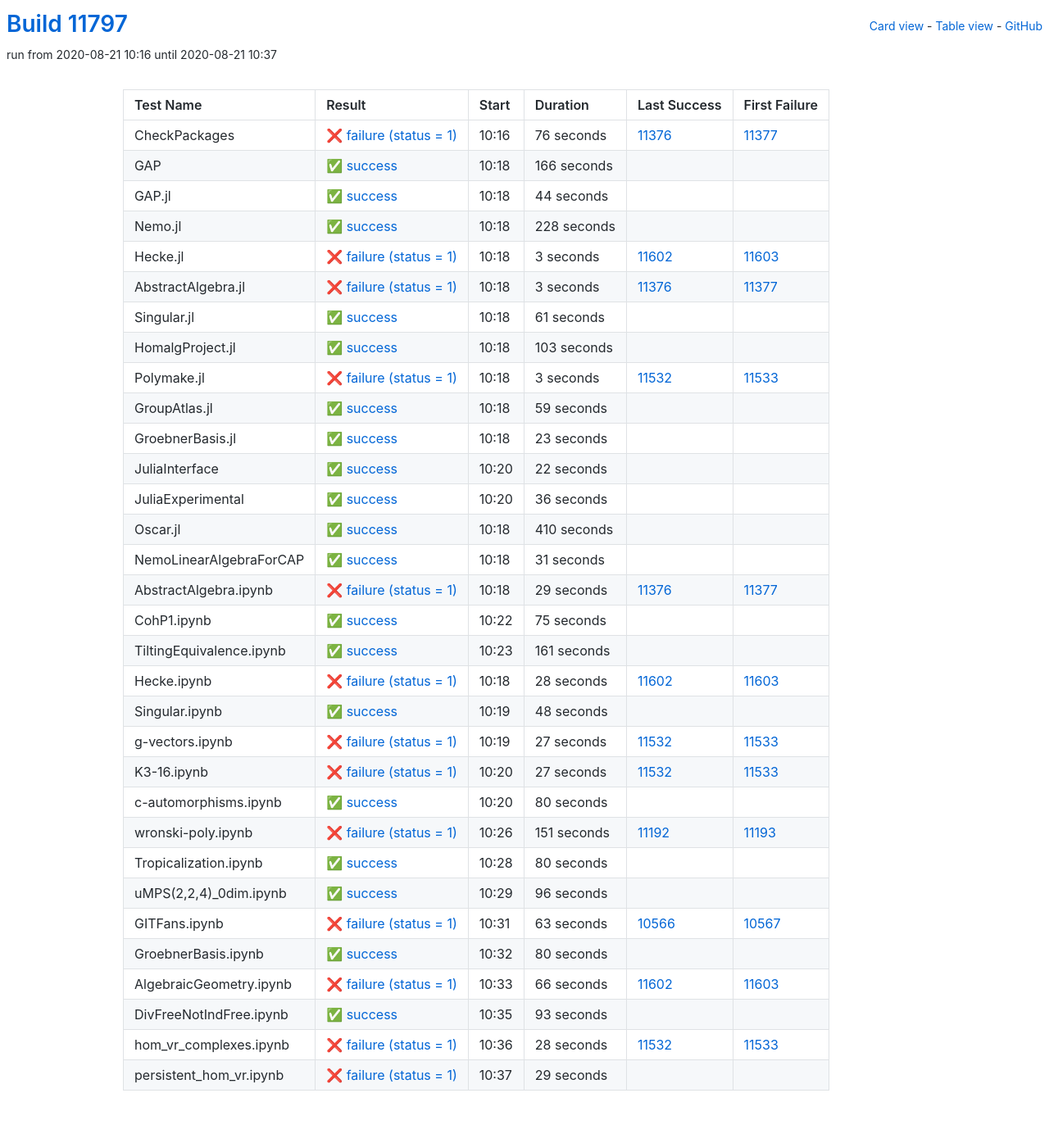
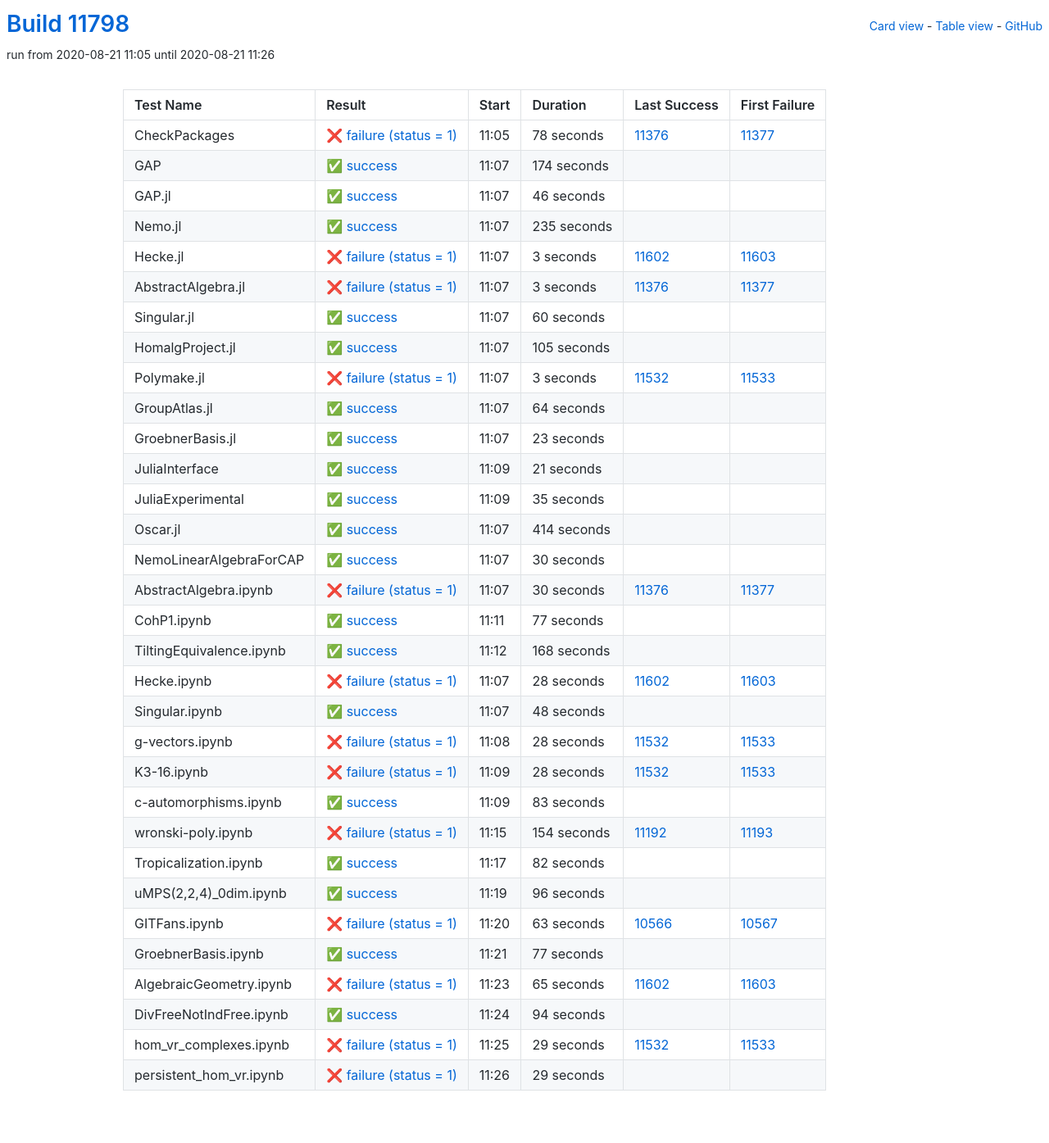
Before and after one commit to oscar-system/oscar-ci-status, a Jekyll site: the page built from table.html, in a window 1280 px wide. Shown: the whole page at 82% size. Built offline with Jekyll 4.4.1, drawn with Linux system fonts in a browser that asks for light colours.

Commit message:
Build #11798

```diff
--- a/_data/ci.yml
+++ b/_data/ci.yml
@@ -1,6 +1,6 @@
 ---
-build: 11797
-build_url: https://oscarci.mathematik.uni-kl.de/job/oscar/11797/
+build: 11798
+build_url: https://oscarci.mathematik.uni-kl.de/job/oscar/11798/
 job: oscar
 organization: oscar-system
 repo: oscar-ci-status
@@ -8,56 +8,56 @@
 tests:
 - name: CheckPackages
   id: checkpackages
-  log: https://oscarci.mathematik.uni-kl.de/job/oscar/11797/artifact/logs/build-11797/CheckPackages.log
-  start: 2020-08-21 10:16
+  log: https://oscarci.mathematik.uni-kl.de/job/oscar/11798/artifact/logs/build-11798/CheckPackages.log
+  start: 2020-08-21 11:05
   success: false
   exitcode: 1
   status: failure
-  duration: 76
+  duration: 78
   last_success: 11376
   last_success_url: https://oscarci.mathematik.uni-kl.de/job/oscar/11376/
   first_failure: 11377
   first_failure_url: https://oscarci.mathematik.uni-kl.de/job/oscar/11377/
 - name: GAP
   id: gap
-  log: https://oscarci.mathematik.uni-kl.de/job/oscar/11797/artifact/logs/build-11797/GAP.log
-  start: 2020-08-21 10:18
+  log: https://oscarci.mathematik.uni-kl.de/job/oscar/11798/artifact/logs/build-11798/GAP.log
+  start: 2020-08-21 11:07
   success: true
   exitcode: 0
   status: success
-  duration: 166
+  duration: 174
   last_success: false
   last_success_url:
   first_failure: false
   first_failure_url:
 - name: GAP.jl
   id: gap-jl
-  log: https://oscarci.mathematik.uni-kl.de/job/oscar/11797/artifact/logs/build-11797/GAP.jl.log
-  start: 2020-08-21 10:18
+  log: https://oscarci.mathematik.uni-kl.de/job/oscar/11798/artifact/logs/build-11798/GAP.jl.log
+  start: 2020-08-21 11:07
   success: true
   exitcode: 0
   status: success
-  duration: 44
+  duration: 46
   last_success: false
   last_success_url:
   first_failure: false
   first_failure_url:
 - name: Nemo.jl
   id: nemo-jl
-  log: https://oscarci.mathematik.uni-kl.de/job/oscar/11797/artifact/logs/build-11797/Nemo.jl.log
-  start: 2020-08-21 10:18
+  log: https://oscarci.mathematik.uni-kl.de/job/oscar/11798/artifact/logs/build-11798/Nemo.jl.log
+  start: 2020-08-21 11:07
   success: true
   exitcode: 0
   status: success
-  duration: 228
+  duration: 235
   last_success: false
   last_success_url:
   first_failure: false
   first_failure_url:
 - name: Hecke.jl
   id: hecke-jl
-  log: https://oscarci.mathematik.uni-kl.de/job/oscar/11797/artifact/logs/build-11797/Hecke.jl.log
-  start: 2020-08-21 10:18
+  log: https://oscarci.mathematik.uni-kl.de/job/oscar/11798/artifact/logs/build-11798/Hecke.jl.log
+  start: 2020-08-21 11:07
   success: false
   exitcode: 1
   status: failure
@@ -68,8 +68,8 @@
   first_failure_url: https://oscarci.mathematik.uni-kl.de/job/oscar/11603/
 - name: AbstractAlgebra.jl
   id: abstractalgebra-jl
-  log: https://oscarci.mathematik.uni-kl.de/job/oscar/11797/artifact/logs/build-11797/AbstractAlgebra.jl.log
-  start: 2020-08-21 10:18
+  log: https://oscarci.mathematik.uni-kl.de/job/oscar/11798/artifact/logs/build-11798/AbstractAlgebra.jl.log
+  start: 2020-08-21 11:07
   success: false
   exitcode: 1
   status: failure
@@ -80,32 +80,32 @@
   first_failure_url: https://oscarci.mathematik.uni-kl.de/job/oscar/11377/
 - name: Singular.jl
   id: singular-jl
-  log: https://oscarci.mathematik.uni-kl.de/job/oscar/11797/artifact/logs/build-11797/Singular.jl.log
-  start: 2020-08-21 10:18
+  log: https://oscarci.mathematik.uni-kl.de/job/oscar/11798/artifact/logs/build-11798/Singular.jl.log
+  start: 2020-08-21 11:07
   success: true
   exitcode: 0
   status: success
-  duration: 61
+  duration: 60
   last_success: false
   last_success_url:
   first_failure: false
   first_failure_url:
 - name: HomalgProject.jl
   id: homalgproject-jl
-  log: https://oscarci.mathematik.uni-kl.de/job/oscar/11797/artifact/logs/build-11797/HomalgProject.jl.log
-  start: 2020-08-21 10:18
+  log: https://oscarci.mathematik.uni-kl.de/job/oscar/11798/artifact/logs/build-11798/HomalgProject.jl.log
+  start: 2020-08-21 11:07
   success: true
   exitcode: 0
   status: success
-  duration: 103
+  duration: 105
   last_success: false
   last_success_url:
   first_failure: false
   first_failure_url:
 - name: Polymake.jl
   id: polymake-jl
-  log: https://oscarci.mathematik.uni-kl.de/job/oscar/11797/artifact/logs/build-11797/Polymake.jl.log
-  start: 2020-08-21 10:18
+  log: https://oscarci.mathematik.uni-kl.de/job/oscar/11798/artifact/logs/build-11798/Polymake.jl.log
+  start: 2020-08-21 11:07
   success: false
   exitcode: 1
   status: failure
@@ -116,20 +116,20 @@
   first_failure_url: https://oscarci.mathematik.uni-kl.de/job/oscar/11533/
 - name: GroupAtlas.jl
   id: groupatlas-jl
-  log: https://oscarci.mathematik.uni-kl.de/job/oscar/11797/artifact/logs/build-11797/GroupAtlas.jl.log
-  start: 2020-08-21 10:18
+  log: https://oscarci.mathematik.uni-kl.de/job/oscar/11798/artifact/logs/build-11798/GroupAtlas.jl.log
+  start: 2020-08-21 11:07
   success: true
   exitcode: 0
   status: success
-  duration: 59
+  duration: 64
   last_success: false
   last_success_url:
   first_failure: false
   first_failure_url:
 - name: GroebnerBasis.jl
   id: groebnerbasis-jl
-  log: https://oscarci.mathematik.uni-kl.de/job/oscar/11797/artifact/logs/build-11797/GroebnerBasis.jl.log
-  start: 2020-08-21 10:18
+  log: https://oscarci.mathematik.uni-kl.de/job/oscar/11798/artifact/logs/build-11798/GroebnerBasis.jl.log
+  start: 2020-08-21 11:07
   success: true
   exitcode: 0
   status: success
@@ -140,92 +140,92 @@
   first_failure_url:
 - name: JuliaInterface
   id: juliainterface
-  log: https://oscarci.mathematik.uni-kl.de/job/oscar/11797/artifact/logs/build-11797/JuliaInterface.log
-  start: 2020-08-21 10:20
+  log: https://oscarci.mathematik.uni-kl.de/job/oscar/11798/artifact/logs/build-11798/JuliaInterface.log
+  start: 2020-08-21 11:09
   success: true
   exitcode: 0
   status: success
-  duration: 22
+  duration: 21
   last_success: false
   last_success_url:
   first_failure: false
   first_failure_url:
 - name: JuliaExperimental
   id: juliaexperimental
-  log: https://oscarci.mathematik.uni-kl.de/job/oscar/11797/artifact/logs/build-11797/JuliaExperimental.log
-  start: 2020-08-21 10:20
+  log: https://oscarci.mathematik.uni-kl.de/job/oscar/11798/artifact/logs/build-11798/JuliaExperimental.log
+  start: 2020-08-21 11:09
   success: true
   exitcode: 0
   status: success
-  duration: 36
+  duration: 35
   last_success: false
   last_success_url:
   first_failure: false
   first_failure_url:
 - name: Oscar.jl
   id: oscar-jl
-  log: https://oscarci.mathematik.uni-kl.de/job/oscar/11797/artifact/logs/build-11797/Oscar.jl.log
-  start: 2020-08-21 10:18
+  log: https://oscarci.mathematik.uni-kl.de/job/oscar/11798/artifact/logs/build-11798/Oscar.jl.log
+  start: 2020-08-21 11:07
   success: true
   exitcode: 0
   status: success
-  duration: 410
+  duration: 414
   last_success: false
   last_success_url:
   first_failure: false
   first_failure_url:
 - name: NemoLinearAlgebraForCAP
   id: nemolinearalgebraforcap
-  log: https://oscarci.mathematik.uni-kl.de/job/oscar/11797/artifact/logs/build-11797/NemoLinearAlgebraForCAP.log
-  start: 2020-08-21 10:18
+  log: https://oscarci.mathematik.uni-kl.de/job/oscar/11798/artifact/logs/build-11798/NemoLinearAlgebraForCAP.log
+  start: 2020-08-21 11:07
   success: true
   exitcode: 0
   status: success
-  duration: 31
+  duration: 30
   last_success: false
   last_success_url:
   first_failure: false
   first_failure_url:
 - name: AbstractAlgebra.ipynb
   id: abstractalgebra-ipynb
-  log: https://oscarci.mathematik.uni-kl.de/job/oscar/11797/artifact/logs/build-11797/AbstractAlgebra.ipynb.log
-  start: 2020-08-21 10:18
+  log: https://oscarci.mathematik.uni-kl.de/job/oscar/11798/artifact/logs/build-11798/AbstractAlgebra.ipynb.log
+  start: 2020-08-21 11:07
   success: false
   exitcode: 1
   status: failure
-  duration: 29
+  duration: 30
   last_success: 11376
   last_success_url: https://oscarci.mathematik.uni-kl.de/job/oscar/11376/
   first_failure: 11377
   first_failure_url: https://oscarci.mathematik.uni-kl.de/job/oscar/11377/
 - name: CohP1.ipynb
   id: cohp1-ipynb
-  log: https://oscarci.mathematik.uni-kl.de/job/oscar/11797/artifact/logs/build-11797/CohP1.ipynb.log
-  start: 2020-08-21 10:22
+  log: https://oscarci.mathematik.uni-kl.de/job/oscar/11798/artifact/logs/build-11798/CohP1.ipynb.log
+  start: 2020-08-21 11:11
   success: true
   exitcode: 0
   status: success
-  duration: 75
+  duration: 77
   last_success: false
   last_success_url:
   first_failure: false
   first_failure_url:
 - name: TiltingEquivalence.ipynb
   id: tiltingequivalence-ipynb
-  log: https://oscarci.mathematik.uni-kl.de/job/oscar/11797/artifact/logs/build-11797/TiltingEquivalence.ipynb.log
-  start: 2020-08-21 10:23
+  log: https://oscarci.mathematik.uni-kl.de/job/oscar/11798/artifact/logs/build-11798/TiltingEquivalence.ipynb.log
+  start: 2020-08-21 11:12
   success: true
   exitcode: 0
   status: success
-  duration: 161
+  duration: 168
   last_success: false
   last_success_url:
   first_failure: false
   first_failure_url:
 - name: Hecke.ipynb
   id: hecke-ipynb
-  log: https://oscarci.mathematik.uni-kl.de/job/oscar/11797/artifact/logs/build-11797/Hecke.ipynb.log
-  start: 2020-08-21 10:18
+  log: https://oscarci.mathematik.uni-kl.de/job/oscar/11798/artifact/logs/build-11798/Hecke.ipynb.log
+  start: 2020-08-21 11:07
   success: false
   exitcode: 1
   status: failure
@@ -236,8 +236,8 @@
   first_failure_url: https://oscarci.mathematik.uni-kl.de/job/oscar/11603/
 - name: Singular.ipynb
   id: singular-ipynb
-  log: https://oscarci.mathematik.uni-kl.de/job/oscar/11797/artifact/logs/build-11797/Singular.ipynb.log
-  start: 2020-08-21 10:19
+  log: https://oscarci.mathematik.uni-kl.de/job/oscar/11798/artifact/logs/build-11798/Singular.ipynb.log
+  start: 2020-08-21 11:07
   success: true
   exitcode: 0
   status: success
@@ -248,68 +248,68 @@
   first_failure_url:
 - name: g-vectors.ipynb
   id: g-vectors-ipynb
-  log: https://oscarci.mathematik.uni-kl.de/job/oscar/11797/artifact/logs/build-11797/g-vectors.ipynb.log
-  start: 2020-08-21 10:19
+  log: https://oscarci.mathematik.uni-kl.de/job/oscar/11798/artifact/logs/build-11798/g-vectors.ipynb.log
+  start: 2020-08-21 11:08
   success: false
   exitcode: 1
   status: failure
-  duration: 27
+  duration: 28
   last_success: 11532
   last_success_url: https://oscarci.mathematik.uni-kl.de/job/oscar/11532/
   first_failure: 11533
   first_failure_url: https://oscarci.mathematik.uni-kl.de/job/oscar/11533/
 - name: K3-16.ipynb
   id: k3-16-ipynb
-  log: https://oscarci.mathematik.uni-kl.de/job/oscar/11797/artifact/logs/build-11797/K3-16.ipynb.log
-  start: 2020-08-21 10:20
+  log: https://oscarci.mathematik.uni-kl.de/job/oscar/11798/artifact/logs/build-11798/K3-16.ipynb.log
+  start: 2020-08-21 11:09
   success: false
   exitcode: 1
   status: failure
-  duration: 27
+  duration: 28
   last_success: 11532
   last_success_url: https://oscarci.mathematik.uni-kl.de/job/oscar/11532/
   first_failure: 11533
   first_failure_url: https://oscarci.mathematik.uni-kl.de/job/oscar/11533/
 - name: c-automorphisms.ipynb
   id: c-automorphisms-ipynb
-  log: https://oscarci.mathematik.uni-kl.de/job/oscar/11797/artifact/logs/build-11797/c-automorphisms.ipynb.log
-  start: 2020-08-21 10:20
+  log: https://oscarci.mathematik.uni-kl.de/job/oscar/11798/artifact/logs/build-11798/c-automorphisms.ipynb.log
+  start: 2020-08-21 11:09
   success: true
   exitcode: 0
   status: success
-  duration: 80
+  duration: 83
   last_success: false
   last_success_url:
   first_failure: false
   first_failure_url:
 - name: wronski-poly.ipynb
   id: wronski-poly-ipynb
-  log: https://oscarci.mathematik.uni-kl.de/job/oscar/11797/artifact/logs/build-11797/wronski-poly.ipynb.log
-  start: 2020-08-21 10:26
+  log: https://oscarci.mathematik.uni-kl.de/job/oscar/11798/artifact/logs/build-11798/wronski-poly.ipynb.log
+  start: 2020-08-21 11:15
   success: false
   exitcode: 1
   status: failure
-  duration: 151
+  duration: 154
   last_success: 11192
   last_success_url: https://oscarci.mathematik.uni-kl.de/job/oscar/11192/
   first_failure: 11193
   first_failure_url: https://oscarci.mathematik.uni-kl.de/job/oscar/11193/
 - name: Tropicalization.ipynb
   id: tropicalization-ipynb
-  log: https://oscarci.mathematik.uni-kl.de/job/oscar/11797/artifact/logs/build-11797/Tropicalization.ipynb.log
-  start: 2020-08-21 10:28
+  log: https://oscarci.mathematik.uni-kl.de/job/oscar/11798/artifact/logs/build-11798/Tropicalization.ipynb.log
+  start: 2020-08-21 11:17
   success: true
   exitcode: 0
   status: success
-  duration: 80
+  duration: 82
   last_success: false
   last_success_url:
   first_failure: false
   first_failure_url:
 - name: uMPS(2,2,4)_0dim.ipynb
   id: umps-2-2-4-0dim-ipynb
-  log: https://oscarci.mathematik.uni-kl.de/job/oscar/11797/artifact/logs/build-11797/uMPS-2-2-4-_0dim.ipynb.log
-  start: 2020-08-21 10:29
+  log: https://oscarci.mathematik.uni-kl.de/job/oscar/11798/artifact/logs/build-11798/uMPS-2-2-4-_0dim.ipynb.log
+  start: 2020-08-21 11:19
   success: true
   exitcode: 0
   status: success
@@ -320,8 +320,8 @@
   first_failure_url:
 - name: GITFans.ipynb
   id: gitfans-ipynb
-  log: https://oscarci.mathematik.uni-kl.de/job/oscar/11797/artifact/logs/build-11797/GITFans.ipynb.log
-  start: 2020-08-21 10:31
+  log: https://oscarci.mathematik.uni-kl.de/job/oscar/11798/artifact/logs/build-11798/GITFans.ipynb.log
+  start: 2020-08-21 11:20
   success: false
   exitcode: 1
   status: failure
@@ -332,56 +332,56 @@
   first_failure_url: https://oscarci.mathematik.uni-kl.de/job/oscar/10567/
 - name: GroebnerBasis.ipynb
   id: groebnerbasis-ipynb
-  log: https://oscarci.mathematik.uni-kl.de/job/oscar/11797/artifact/logs/build-11797/GroebnerBasis.ipynb.log
-  start: 2020-08-21 10:32
+  log: https://oscarci.mathematik.uni-kl.de/job/oscar/11798/artifact/logs/build-11798/GroebnerBasis.ipynb.log
+  start: 2020-08-21 11:21
   success: true
   exitcode: 0
   status: success
-  duration: 80
+  duration: 77
   last_success: false
   last_success_url:
   first_failure: false
   first_failure_url:
 - name: AlgebraicGeometry.ipynb
   id: algebraicgeometry-ipynb
-  log: https://oscarci.mathematik.uni-kl.de/job/oscar/11797/artifact/logs/build-11797/AlgebraicGeometry.ipynb.log
-  start: 2020-08-21 10:33
+  log: https://oscarci.mathematik.uni-kl.de/job/oscar/11798/artifact/logs/build-11798/AlgebraicGeometry.ipynb.log
+  start: 2020-08-21 11:23
   success: false
   exitcode: 1
   status: failure
-  duration: 66
+  duration: 65
   last_success: 11602
   last_success_url: https://oscarci.mathematik.uni-kl.de/job/oscar/11602/
   first_failure: 11603
   first_failure_url: https://oscarci.mathematik.uni-kl.de/job/oscar/11603/
 - name: DivFreeNotIndFree.ipynb
   id: divfreenotindfree-ipynb
-  log: https://oscarci.mathematik.uni-kl.de/job/oscar/11797/artifact/logs/build-11797/DivFreeNotIndFree.ipynb.log
-  start: 2020-08-21 10:35
+  log: https://oscarci.mathematik.uni-kl.de/job/oscar/11798/artifact/logs/build-11798/DivFreeNotIndFree.ipynb.log
+  start: 2020-08-21 11:24
   success: true
   exitcode: 0
   status: success
-  duration: 93
+  duration: 94
   last_success: false
   last_success_url:
   first_failure: false
   first_failure_url:
 - name: hom_vr_complexes.ipynb
   id: hom-vr-complexes-ipynb
-  log: https://oscarci.mathematik.uni-kl.de/job/oscar/11797/artifact/logs/build-11797/hom_vr_complexes.ipynb.log
-  start: 2020-08-21 10:36
+  log: https://oscarci.mathematik.uni-kl.de/job/oscar/11798/artifact/logs/build-11798/hom_vr_complexes.ipynb.log
+  start: 2020-08-21 11:25
   success: false
   exitcode: 1
   status: failure
-  duration: 28
+  duration: 29
   last_success: 11532
   last_success_url: https://oscarci.mathematik.uni-kl.de/job/oscar/11532/
   first_failure: 11533
   first_failure_url: https://oscarci.mathematik.uni-kl.de/job/oscar/11533/
 - name: persistent_hom_vr.ipynb
   id: persistent-hom-vr-ipynb
-  log: https://oscarci.mathematik.uni-kl.de/job/oscar/11797/artifact/logs/build-11797/persistent_hom_vr.ipynb.log
-  start: 2020-08-21 10:37
+  log: https://oscarci.mathematik.uni-kl.de/job/oscar/11798/artifact/logs/build-11798/persistent_hom_vr.ipynb.log
+  start: 2020-08-21 11:26
   success: false
   exitcode: 1
   status: failure
```
Also changed, not shown: README.md.
